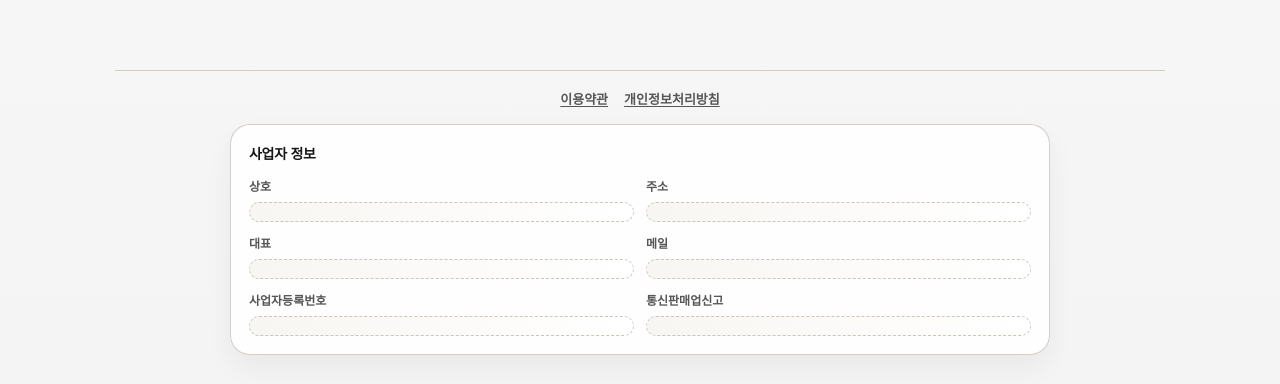
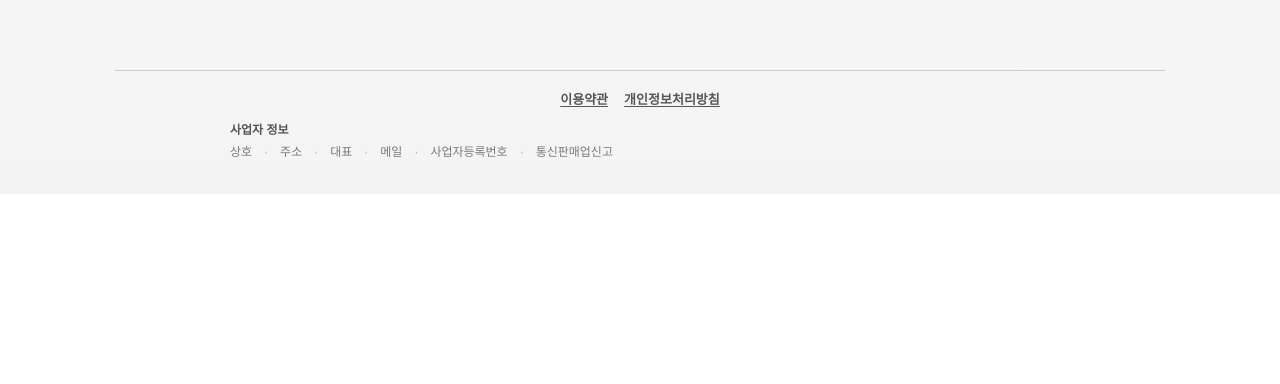
Before and after one commit to cba700/Ankle, a Next.js app: page / in a window 1280 px wide. Shown: the part 925-1309 px from the top of the page. After the commit the page ends 1119 px from the top, so only its background shows below. Built offline with nearby package versions, Linux system fonts and the light colour scheme; no server answers; the database is empty.

Commit message:
refactor: simplify legal footer

```diff
--- a/src/components/legal/legal-document.tsx
+++ b/src/components/legal/legal-document.tsx
@@ -1,6 +1,5 @@
 import Link from "next/link";
 import type { ReactNode } from "react";
-import { LegalFooter } from "./legal-footer";
 import styles from "./legal-document.module.css";
 
 type LegalDocumentProps = {
@@ -32,7 +31,6 @@ export function LegalDocument({
           </article>
         </main>
       </div>
-      <LegalFooter />
     </div>
   );
 }
--- a/src/components/legal/legal-footer.module.css
+++ b/src/components/legal/legal-footer.module.css
@@ -7,7 +7,7 @@
 .inner {
   display: grid;
   justify-items: stretch;
-  gap: 16px;
+  gap: 12px;
   padding-top: 18px;
   border-top: 1px solid rgba(201, 193, 183, 0.78);
 }
@@ -28,51 +28,37 @@
   text-underline-offset: 2px;
 }
 
-.businessCard {
+.businessInfo {
   width: min(100%, 820px);
   margin: 0 auto;
-  padding: 18px;
-  border: 1px solid rgba(201, 193, 183, 0.78);
-  border-radius: 20px;
-  background: rgba(255, 255, 255, 0.88);
-  box-shadow: 0 12px 28px rgba(29, 24, 19, 0.05);
 }
 
 .businessTitle {
   margin: 0;
-  color: var(--text-primary);
-  font-size: 14px;
-  font-weight: 800;
-  letter-spacing: -0.02em;
-}
-
-.businessGrid {
-  display: grid;
-  gap: 12px;
-  margin-top: 14px;
-}
-
-.businessItem {
-  display: grid;
-  gap: 8px;
-}
-
-.businessLabel {
   color: var(--text-secondary);
   font-size: 12px;
   font-weight: 700;
 }
 
-.businessValue {
-  min-height: 20px;
-  border: 1px dashed rgba(201, 193, 183, 0.92);
-  border-radius: 12px;
-  background:
-    linear-gradient(90deg, rgba(247, 245, 241, 0.9) 0%, rgba(255, 255, 255, 0.9) 100%);
+.businessText {
+  display: flex;
+  flex-wrap: wrap;
+  gap: 6px 12px;
+  margin-top: 6px;
 }
 
-@media (min-width: 768px) {
-  .businessGrid {
-    grid-template-columns: repeat(2, minmax(0, 1fr));
-  }
+.businessField {
+  color: var(--text-tertiary);
+  font-size: 12px;
+  line-height: 1.6;
 }
+
+.businessField::after {
+  content: "·";
+  margin-left: 12px;
+  color: rgba(122, 122, 122, 0.55);
+}
+
+.businessField:last-child::after {
+  content: none;
+}
--- a/src/components/legal/legal-footer.tsx
+++ b/src/components/legal/legal-footer.tsx
@@ -29,16 +29,15 @@ export function LegalFooter() {
           ))}
         </nav>
 
-        <section aria-labelledby="business-info-title" className={styles.businessCard}>
+        <section aria-labelledby="business-info-title" className={styles.businessInfo}>
           <h2 className={styles.businessTitle} id="business-info-title">
             사업자 정보
           </h2>
-          <div className={styles.businessGrid}>
+          <div className={styles.businessText}>
             {BUSINESS_INFO_FIELDS.map((field) => (
-              <div className={styles.businessItem} key={field}>
-                <span className={styles.businessLabel}>{field}</span>
-                <div aria-hidden="true" className={styles.businessValue} />
-              </div>
+              <span className={styles.businessField} key={field}>
+                {field}
+              </span>
             ))}
           </div>
         </section>
```
